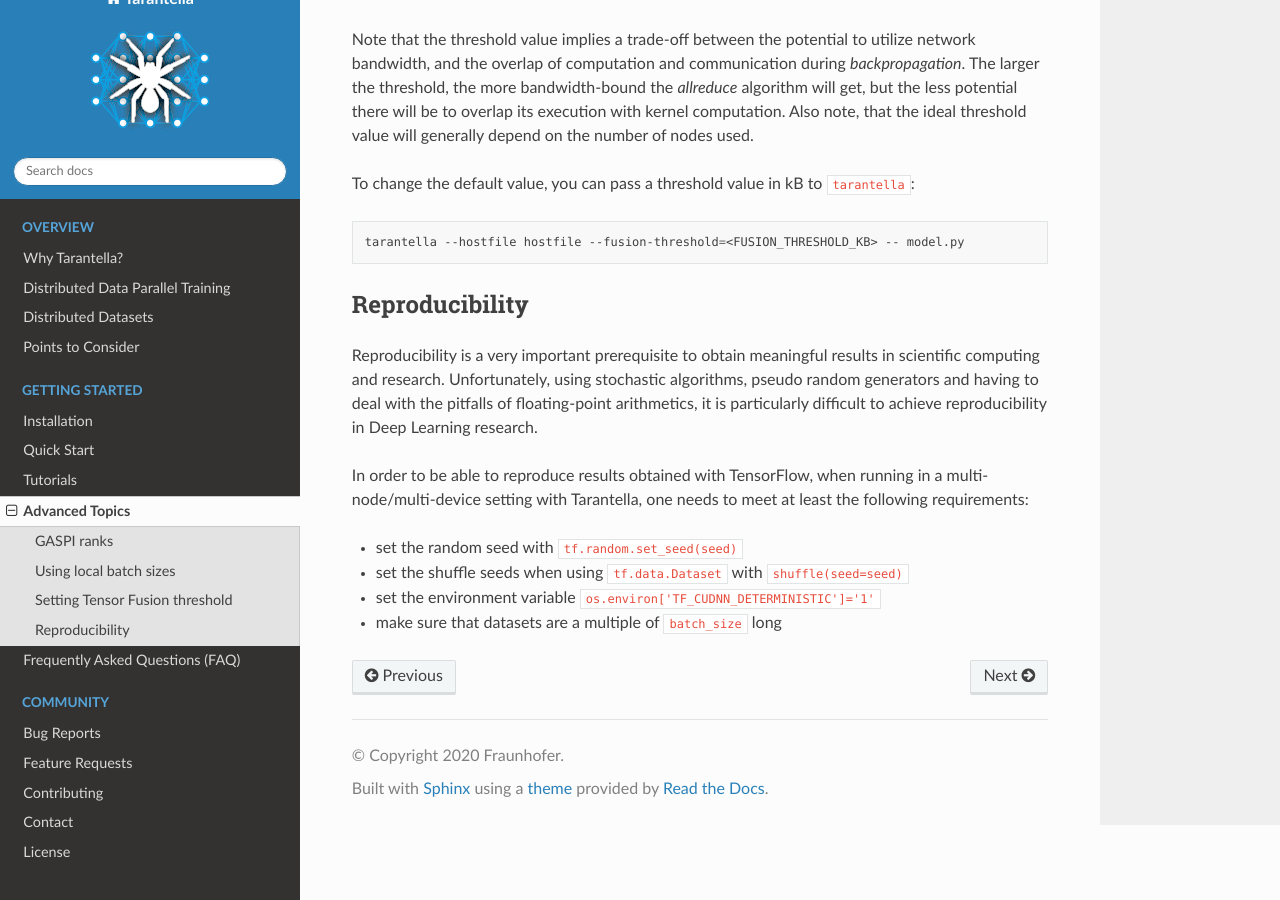
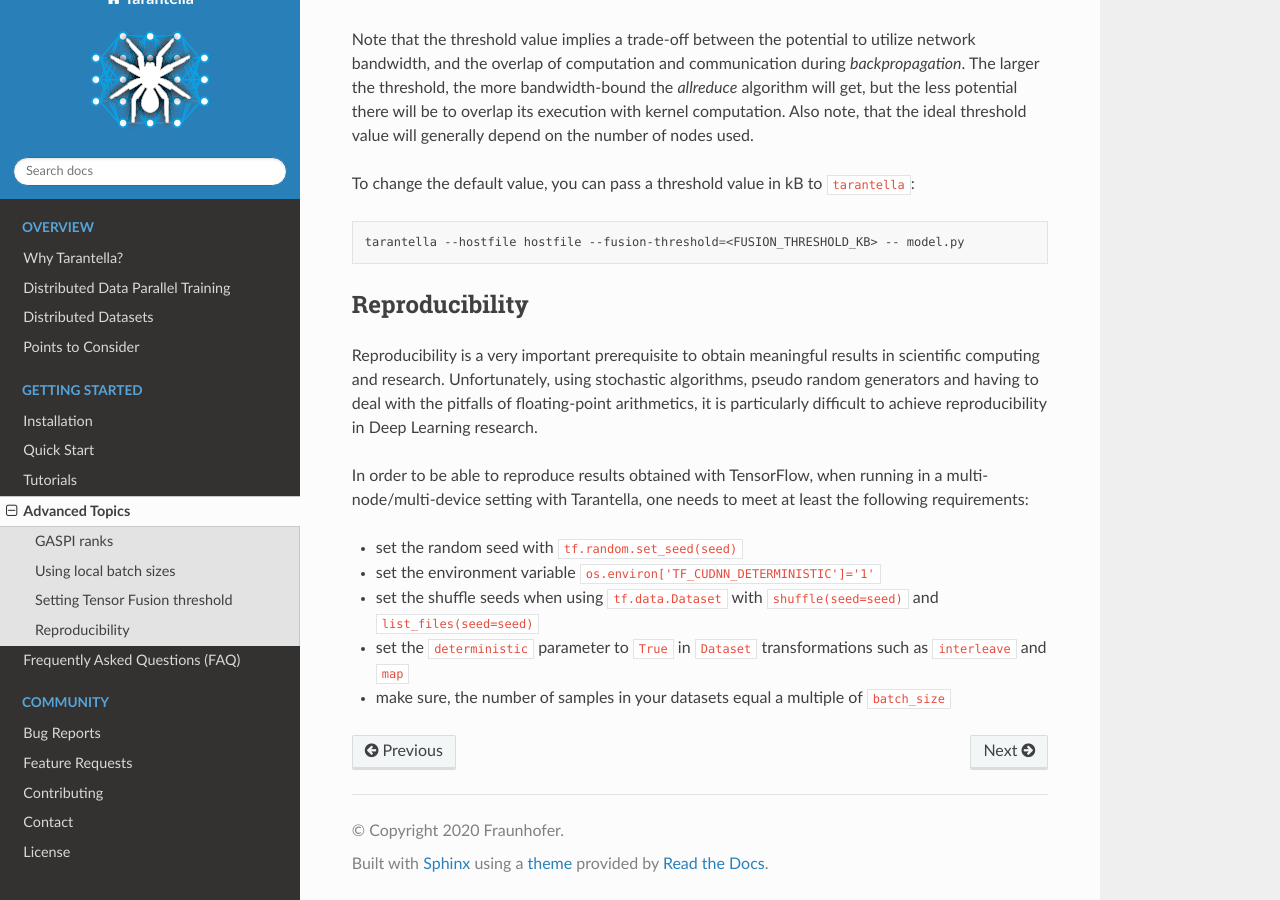
Before and after one commit to cc-hpc-itwm/tarantella, a Sphinx documentation site: the page built from docs/source/advanced_topics.rst, in a window 1280 px wide and 900 px high, scrolled down 2105 px. Built offline with Sphinx 7.4.7 and the Read the Docs theme 2.0.0, drawn with Linux system fonts in a browser that asks for light colours.

Commit message:
docs: advanced topics: Make some corrections to reproducibility

```diff
--- a/docs/source/advanced_topics.rst
+++ b/docs/source/advanced_topics.rst
@@ -132,6 +132,7 @@ a multi-node/multi-device setting with Tarantella, one needs to meet at least
 the following requirements:
 
 * set the random seed with ``tf.random.set_seed(seed)``
-* set the shuffle seeds when using ``tf.data.Dataset`` with ``shuffle(seed=seed)``
 * set the environment variable ``os.environ['TF_CUDNN_DETERMINISTIC']='1'``
-* make sure that datasets are a multiple of ``batch_size`` long
+* set the shuffle seeds when using ``tf.data.Dataset`` with ``shuffle(seed=seed)`` and ``list_files(seed=seed)``
+* set the ``deterministic`` parameter to ``True`` in ``Dataset`` transformations such as ``interleave`` and ``map``
+* make sure, the number of samples in your datasets equal a multiple of ``batch_size``
```
